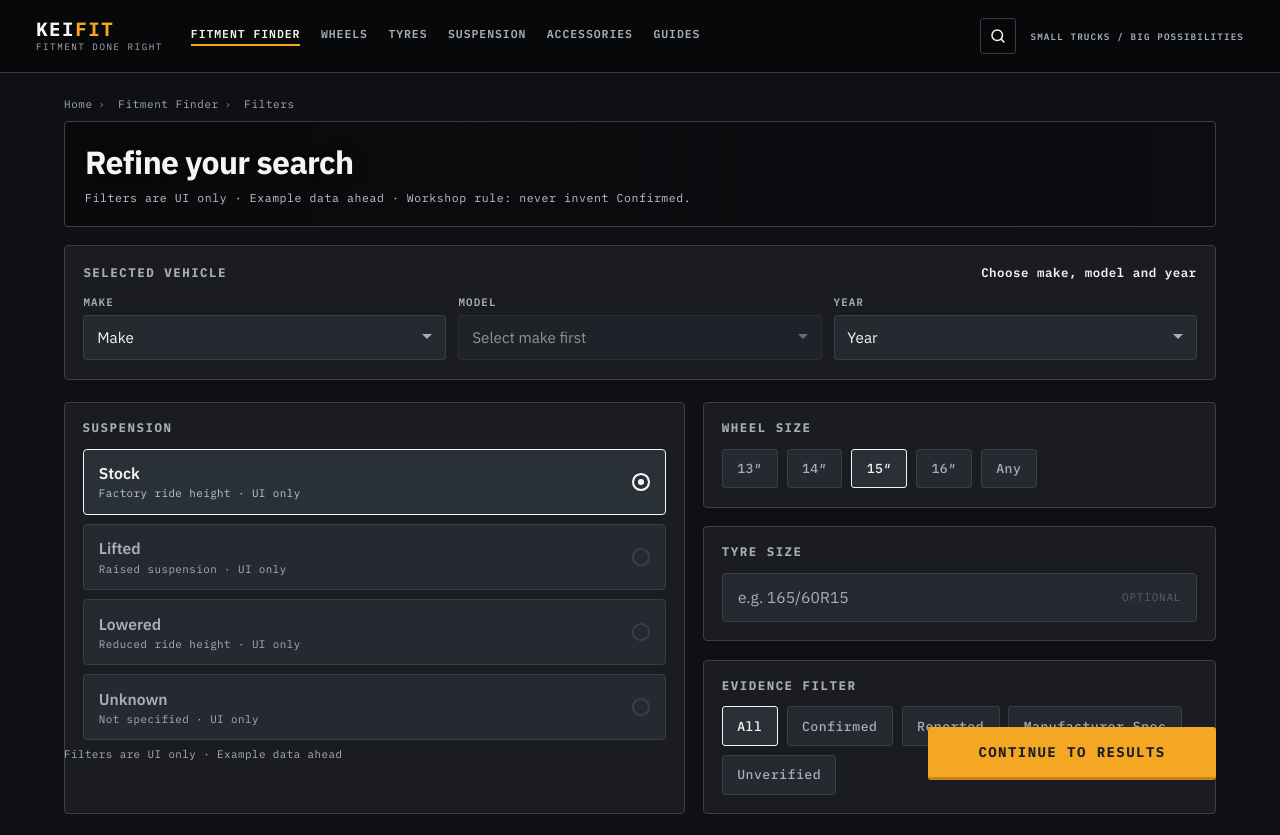
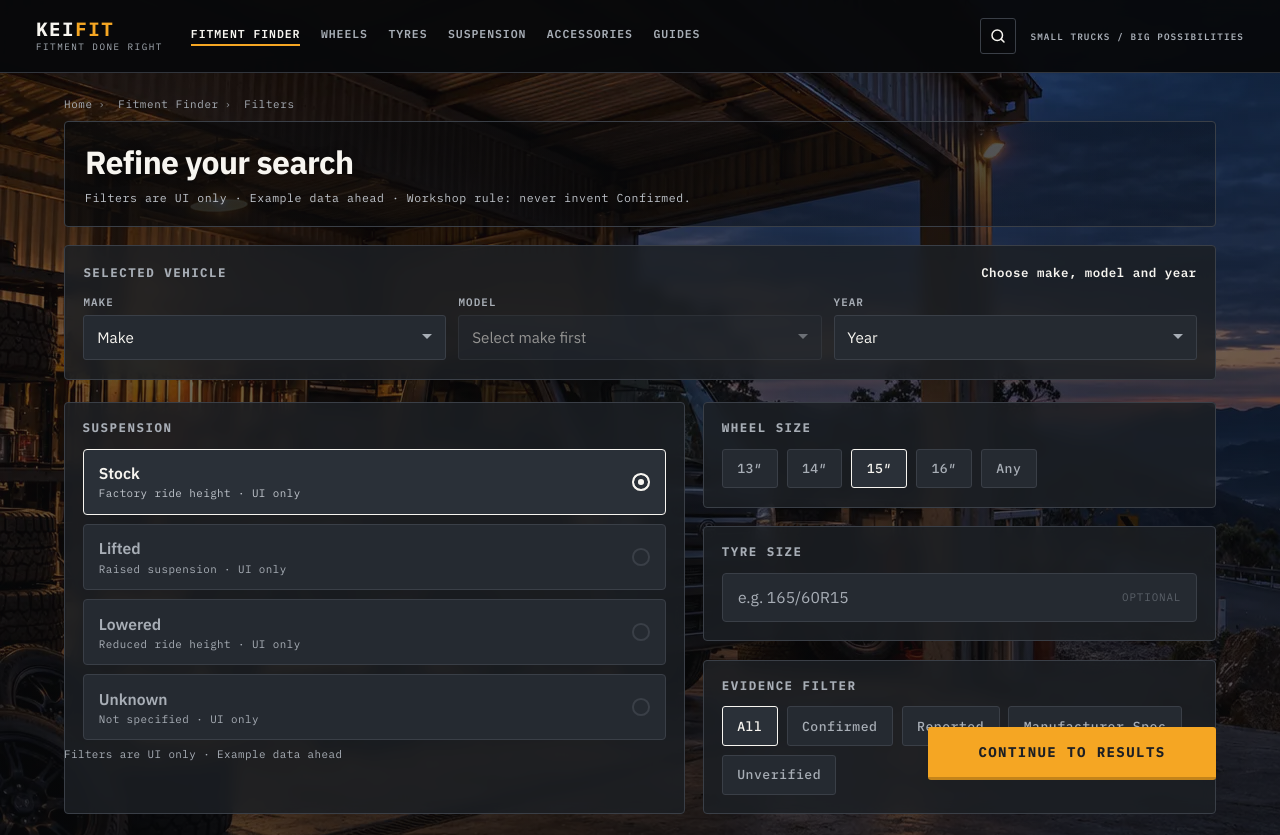
Before and after one commit to Y-TOEY/kei-fitment-au, a website: page filters.html in a window 1280 px wide. Shown: the top 835 px of the page. Drawn offline with Linux system fonts and the light colour scheme.

Commit message:
fix: preserve full-page Filters atmosphere through CSS cascade

```diff
--- a/css/filters-atmosphere.css
+++ b/css/filters-atmosphere.css
@@ -2,10 +2,13 @@
    Imported from css/filters.css. Does not change fitment logic. */
 
 body.filters-page {
-  background-color: var(--bg);
+  /* !important is intentional here because this file is imported before the base
+     filters stylesheet, whose later `background: var(--bg)` shorthand would
+     otherwise wipe out the full-page image. */
+  background-color: var(--bg) !important;
   background-image:
-    linear-gradient(180deg, rgba(8, 9, 11, 0.64) 0%, rgba(8, 9, 11, 0.78) 45%, rgba(8, 9, 11, 0.90) 100%),
-    url("../assets/filters-atmosphere-blue-hour.webp");
+    linear-gradient(180deg, rgba(8, 9, 11, 0.48) 0%, rgba(8, 9, 11, 0.62) 45%, rgba(8, 9, 11, 0.76) 100%),
+    url("../assets/filters-atmosphere-blue-hour.webp") !important;
   background-position: center top, center top;
   background-size: cover, cover;
   background-repeat: no-repeat, no-repeat;
@@ -20,7 +23,7 @@ body.filters-page {
   margin-bottom: 1.15rem;
   min-height: 0;
   background:
-    linear-gradient(90deg, rgba(8, 9, 11, 0.88) 0%, rgba(8, 9, 11, 0.62) 48%, rgba(8, 9, 11, 0.40) 100%);
+    linear-gradient(90deg, rgba(8, 9, 11, 0.76) 0%, rgba(8, 9, 11, 0.50) 48%, rgba(8, 9, 11, 0.28) 100%);
 }
 
 /* The page background now owns the image so it continues beneath every section. */
@@ -57,7 +60,7 @@ body.filters-page {
 .filters-page .filter-panel {
   position: relative;
   z-index: 1;
-  background-color: rgba(28, 31, 36, 0.90);
+  background-color: rgba(28, 31, 36, 0.84);
   backdrop-filter: blur(7px);
   -webkit-backdrop-filter: blur(7px);
 }
```
